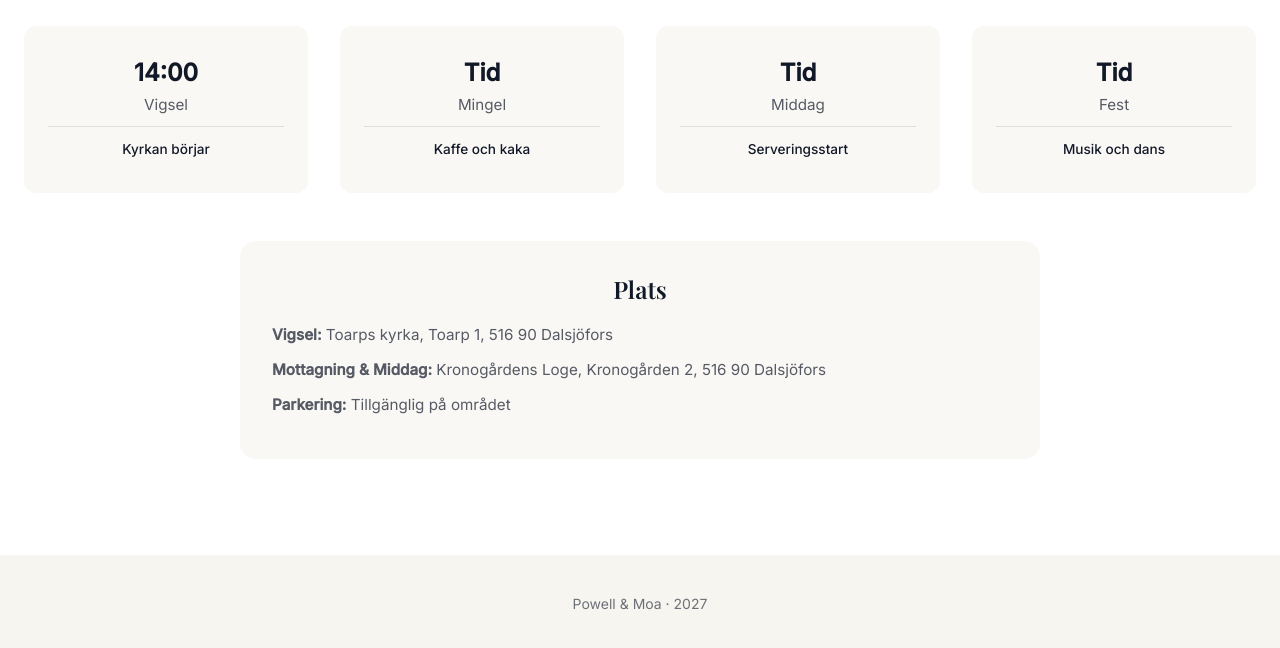
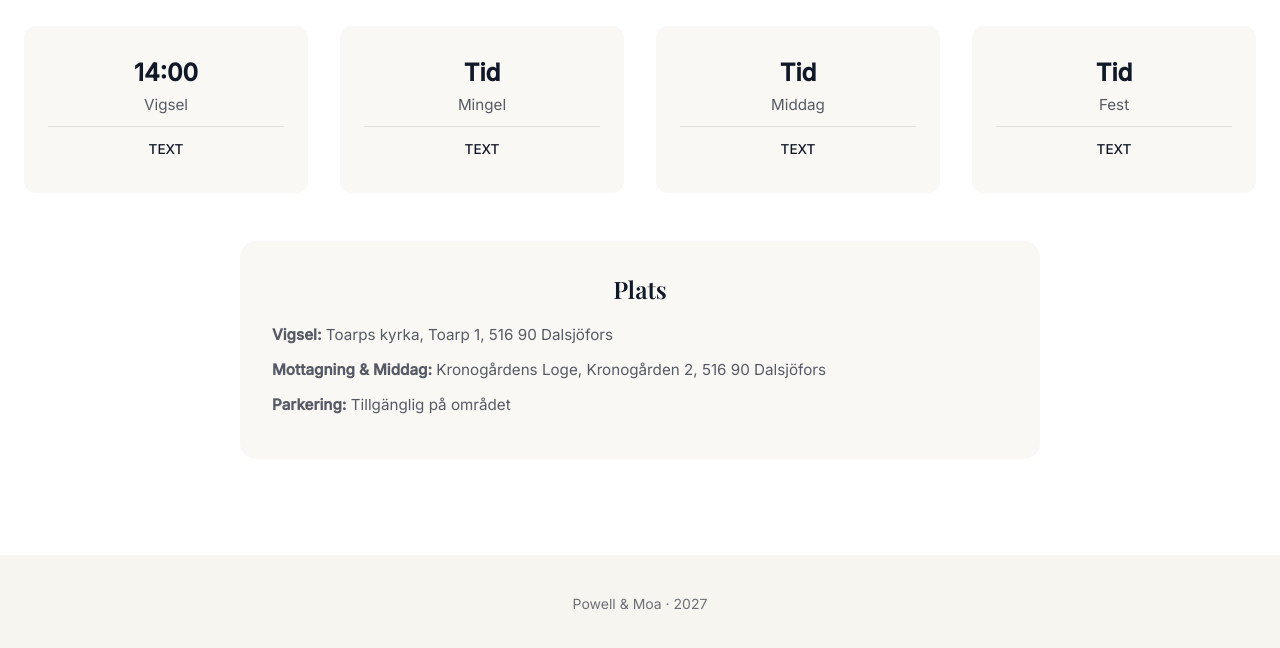
Before and after one commit to JakobWallared/JakobWallared.github.io, a plain HTML site: page schedule.html in a window 1280 px wide. Shown: the part 262-910 px from the top of the page. Drawn offline with nearby package versions, Linux system fonts and the light colour scheme.

Commit message:
text edit

```diff
--- a/schedule.html
+++ b/schedule.html
@@ -149,25 +149,25 @@
             <div class="schedule-item hover-lift">
               <div class="schedule-time">14:00</div>
               <div class="schedule-activity">Vigsel</div>
-              <div class="schedule-details">Kyrkan börjar</div>
+              <div class="schedule-details">TEXT</div>
             </div>
 
             <div class="schedule-item hover-lift">
               <div class="schedule-time">Tid</div>
               <div class="schedule-activity">Mingel</div>
-              <div class="schedule-details">Kaffe och kaka</div>
+              <div class="schedule-details">TEXT</div>
             </div>
 
             <div class="schedule-item hover-lift">
               <div class="schedule-time">Tid</div>
               <div class="schedule-activity">Middag</div>
-              <div class="schedule-details">Serveringsstart</div>
+              <div class="schedule-details">TEXT</div>
             </div>
 
             <div class="schedule-item hover-lift">
               <div class="schedule-time">Tid</div>
               <div class="schedule-activity">Fest</div>
-              <div class="schedule-details">Musik och dans</div>
+              <div class="schedule-details">TEXT</div>
             </div>
           </div>
 
```
